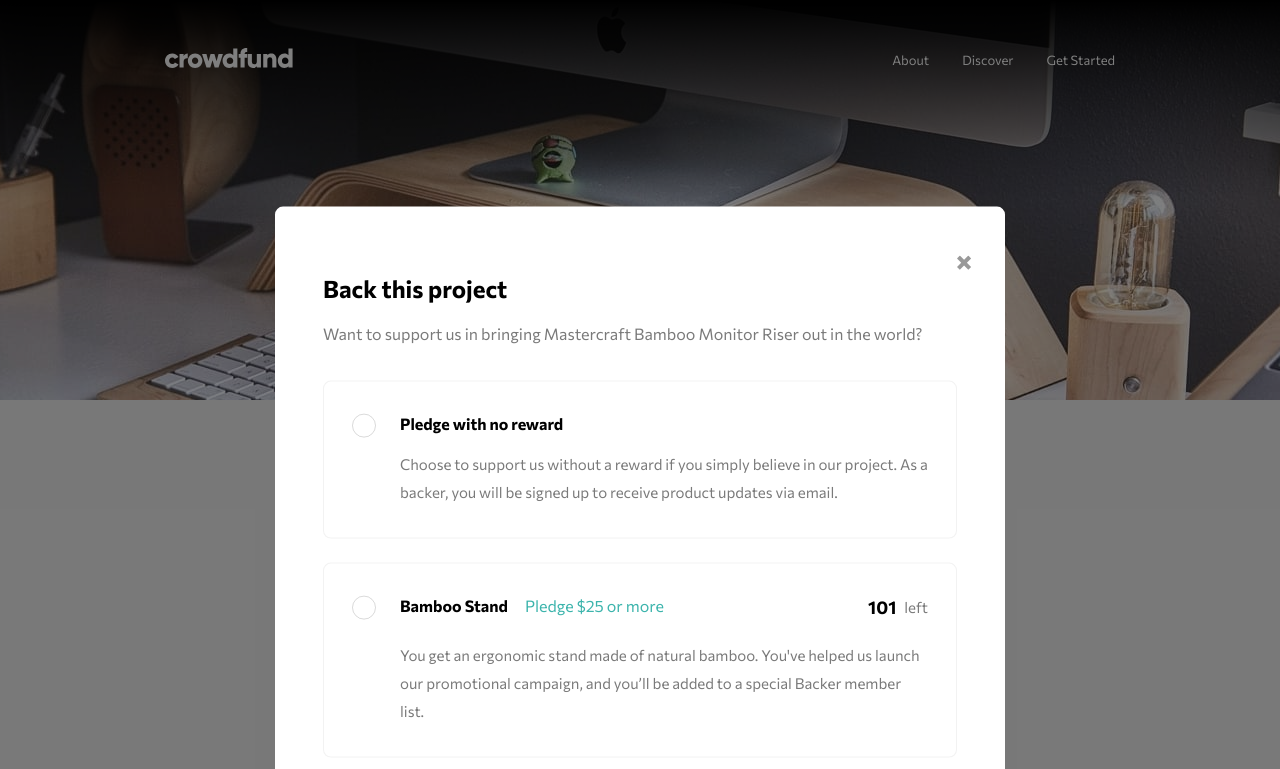
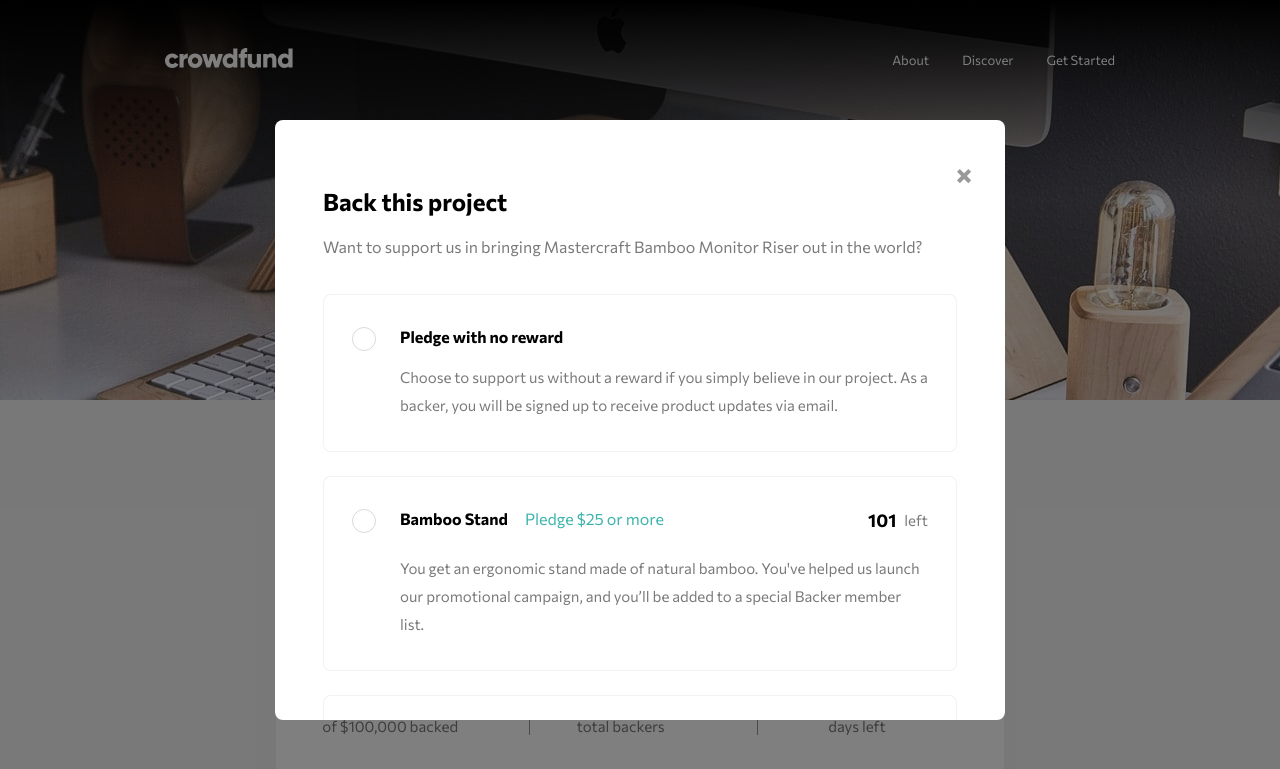
Before and after one commit to vanja-veapi/week-7, a plain HTML site: page index.html in a window 1280 px wide. Both pictures are taken after a click on the link "Back this project". Shown: the top 769 px of the page. Drawn offline with Linux system fonts and the light colour scheme.

Commit message:
added overflow scroll on modal1

```diff
--- a/assets/css/style.css
+++ b/assets/css/style.css
@@ -133,6 +133,10 @@ nav ul li:nth-child(2) {
 .modal1,
 .modal2 {
 	overflow: hidden;
+}
+.modal1 {
+	height: 600px;
+	overflow: scroll;
 }
 .modal2 {
 	max-width: 540px !important;
```
